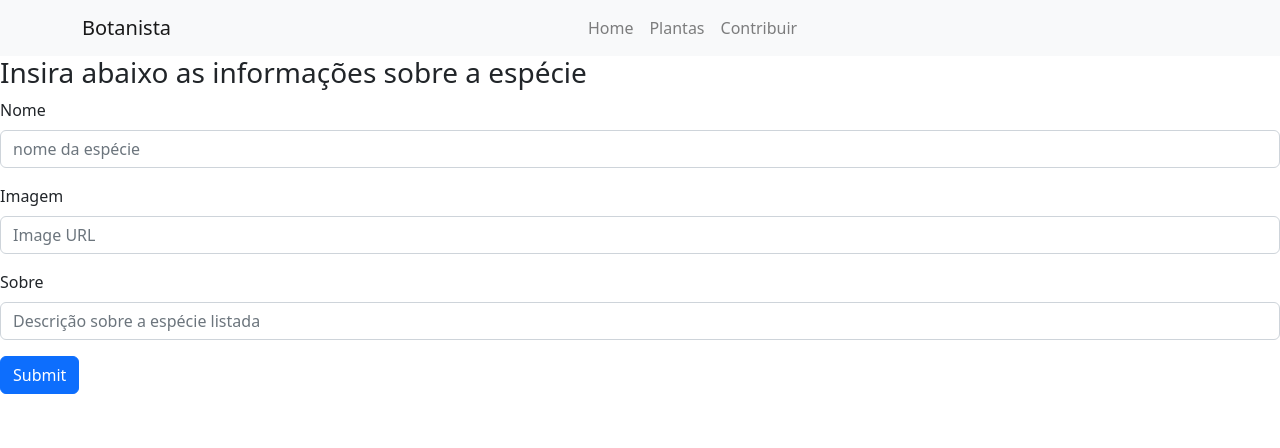
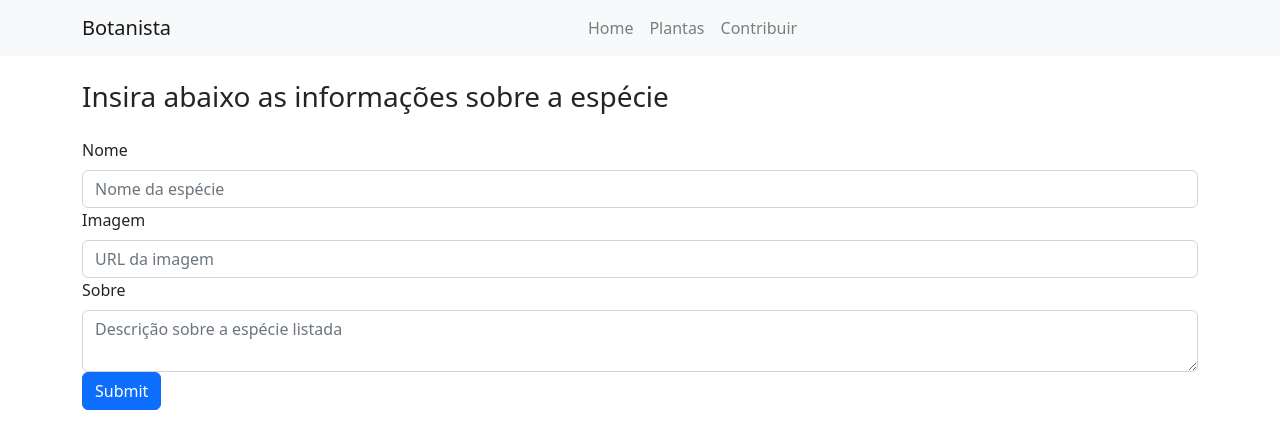
Before and after one commit to Gabrasuca/botanical-blog, a React (Vite) app: page /create in a window 1280 px wide. Shown: the top 448 px of the page. Built offline with nearby package versions, Linux system fonts and the light colour scheme.

Commit message:
style bootstrap

```diff
--- a/src/pages/CreatePage/Index.jsx
+++ b/src/pages/CreatePage/Index.jsx
@@ -4,58 +4,74 @@ import Form from 'react-bootstrap/Form';
 import { api } from '../../utils/api';
 import { useNavigate } from 'react-router-dom';
 
-export function CreatePage () {
+export function CreatePage() {
+  const [form, setForm] = useState({
+    nome: '',
+    imageURL: '',
+    sobre: '',
+  });
 
-  const [form, setForm] = useState({
-
-      nome:"",
-      imageURL:"",
-      sobre:"",
-
-    })
-
-    const navigate = useNavigate()
+  const navigate = useNavigate();
 
   function handleChange(e) {
-      setForm({...form,[e.target.name]: e.target.value})
+    setForm({ ...form, [e.target.name]: e.target.value });
   }
 
-   async function handleSubmit(e){
-    e.preventDefault()
+  async function handleSubmit(e) {
+    e.preventDefault();
 
-    try{
-      await api.post("/plants",{data:{...form}});
-      navigate("/Plants")
-    }
-
-   catch (e) {
-    console.log(e)
+    try {
+      await api.post('/plants', { data: { ...form } });
+      navigate('/Plants');
+    } catch (e) {
+      console.log(e);
     }
   }
 
   return (
-    <>
-    <h3>Insira abaixo as informações sobre a espécie</h3>
+    <div className="container">
+      <h3 className="mt-4 mb-4">Insira abaixo as informações sobre a espécie</h3>
       <Form onSubmit={handleSubmit}>
-      <Form.Group className="mb-3" controlId="formBasicName">
+        <Form.Group controlId="formBasicName">
           <Form.Label>Nome</Form.Label>
-        <Form.Control name="nome" value={form.nome} onChange={handleChange} placeholder="nome da espécie"/>
+          <Form.Control
+            type="text"
+            name="nome"
+            value={form.nome}
+            onChange={handleChange}
+            placeholder="Nome da espécie"
+            required
+          />
         </Form.Group>
 
-      <Form.Group className="mb-3" controlId="formBasicImg">
+        <Form.Group controlId="formBasicImg">
           <Form.Label>Imagem</Form.Label>
-        <Form.Control name="imageURL" value={form.imageURL} onChange={handleChange} placeholder="Image URL"/>
+          <Form.Control
+            type="text"
+            name="imageURL"
+            value={form.imageURL}
+            onChange={handleChange}
+            placeholder="URL da imagem"
+            required
+          />
         </Form.Group>
 
-      <Form.Group className="mb-3" controlId="formBasicSobre">
+        <Form.Group controlId="formBasicSobre">
           <Form.Label>Sobre</Form.Label>
-        <Form.Control name="sobre" value={form.sobre} onChange={handleChange}  placeholder="Descrição sobre a espécie listada"/>
+          <Form.Control
+            as="textarea"
+            name="sobre"
+            value={form.sobre}
+            onChange={handleChange}
+            placeholder="Descrição sobre a espécie listada"
+            required
+          />
         </Form.Group>
 
         <Button variant="primary" type="submit">
           Submit
         </Button>
       </Form>
-    </>
+    </div>
   );
 }
--- a/src/pages/EditPage/Index.jsx
+++ b/src/pages/EditPage/Index.jsx
@@ -5,35 +5,32 @@ import { api } from '../../utils/api';
 import { useNavigate, useParams } from 'react-router-dom';
 
 export function EditPage () {
-
   const [form, setForm] = useState({
-
     nome:"",
     imageURL:"",
     sobre:"",
-
   });
 
-    const {plantId} = useParams()
-    useEffect(()=>{
-        async function fetchPlant(){
+  const { plantId } = useParams()
+
+  useEffect(() => {
+    async function fetchPlant() {
       const response = await api.get(`/plants/${currentPlant.id}`)
       setForm({ ...response.data.data.attributes });
     }
     fetchPlant();
-    },[])
+  }, []);
 
   const navigate = useNavigate()
 
   function handleChange(e) {
-      setForm({...form,[e.target.name]: e.target.value})
+    setForm({ ...form, [e.target.name]: e.target.value })
   }
 
   async function handleSubmit(e) {
     e.preventDefault();
     try {
       await api.put(`/plants/${plantId}`, { data: form });
-
       navigate("/");
     } catch (e) {
       console.log(e);
@@ -41,28 +38,28 @@ export function EditPage () {
   }
 
   return (
-    <>
-    <h3>Editar informações</h3>
+    <div className="container mt-4">
+      <h3 className="mb-4">Editar informações</h3>
       <Form onSubmit={handleSubmit}>
-      <Form.Group className="mb-3" controlId="formBasicName">
+        <Form.Group controlId="formBasicName">
           <Form.Label>Nome</Form.Label>
-        <Form.Control name="nome" value={form.nome} onChange={handleChange} placeholder="nome da espécie"/>
+          <Form.Control name="nome" value={form.nome} onChange={handleChange} placeholder="Nome da espécie" />
         </Form.Group>
 
-      <Form.Group className="mb-3" controlId="formBasicImg">
+        <Form.Group controlId="formBasicImg">
           <Form.Label>Imagem</Form.Label>
-        <Form.Control name="imageURL" value={form.imageURL} onChange={handleChange} placeholder="Image URL"/>
+          <Form.Control name="imageURL" value={form.imageURL} onChange={handleChange} placeholder="Imagem URL" />
         </Form.Group>
 
-      <Form.Group className="mb-3" controlId="formBasicSobre">
+        <Form.Group controlId="formBasicSobre">
           <Form.Label>Sobre</Form.Label>
-        <Form.Control name="sobre" value={form.sobre} onChange={handleChange}  placeholder="Descrição sobre a espécie listada"/>
+          <Form.Control name="sobre" value={form.sobre} onChange={handleChange} placeholder="Descrição sobre a espécie listada" as="textarea" rows={3} />
         </Form.Group>
 
         <Button variant="primary" type="submit">
-        Submit
+          Salvar
         </Button>
       </Form>
-    </>
+    </div>
   );
 }
--- a/src/pages/PlantDetail/Index.jsx
+++ b/src/pages/PlantDetail/Index.jsx
@@ -4,16 +4,15 @@ import "./plants.css"
 import { Link, useParams, useNavigate } from "react-router-dom";
 
 export function PlantDetail() {
-
   const [plant, setPlant] = useState([]);
-
+  const navigate = useNavigate();
 
   useEffect(() => {
     async function fetchPlant() {
       try {
         const response = await api.get("/plants");
 
-        setPlant([... response.data.data]);
+        setPlant([...response.data.data]);
       } catch (e) {
         console.log(e);
       }
@@ -23,31 +22,40 @@ export function PlantDetail() {
 
   async function handleDelete(id) {
     await api.delete(`/plants/${id}`);
-    useNavigate("/Plants");
+    navigate("/Plants");
   }
 
-
-
-
   return (
-    <>
-      <h2> Plantas listadas </h2>
+    <div className="container">
+      <h2 className="text-center">Plantas listadas</h2>
+      <div className="row">
         {plant.map((currentPlant) => {
           return (
-
-          <div key={currentPlant.id}>
-          <h2>{currentPlant.attributes.nome}</h2>
-          <img src={currentPlant.attributes.imageURL} />
-          <p>{currentPlant.attributes.sobre}</p>
-
-
-          <Link to ={`/edit/${currentPlant.id}`}>
-          <button>Editar</button>
+            <div key={currentPlant.id} className="col-md-4 mb-3">
+              <div className="card h-100">
+                <img
+                  src={currentPlant.attributes.imageURL}
+                  alt={currentPlant.attributes.nome}
+                  className="card-img-top"
+                />
+                <div className="card-body">
+                  <h5 className="card-title">{currentPlant.attributes.nome}</h5>
+                  <p className="card-text">{currentPlant.attributes.sobre}</p>
+                  <Link to={`/edit/${currentPlant.id}`} className="btn btn-primary">
+                    Editar
                   </Link>
-          <button onClick={() => handleDelete(currentPlant.id)}>Deletar</button>
+                  <button
+                    onClick={() => handleDelete(currentPlant.id)}
+                    className="btn btn-danger ms-2"
+                  >
+                    Deletar
+                  </button>
+                </div>
+              </div>
             </div>
           );
         })}
-    </>
+      </div>
+    </div>
   );
 }
--- a/src/pages/PlantDetail/plants.css
+++ b/src/pages/PlantDetail/plants.css
@@ -0,0 +1,5 @@
+.card-img-top {
+    width: 100%;
+    height: 200px;
+    object-fit: cover;
+  }
```
Lines whose indentation alone changed are shown as unchanged.
